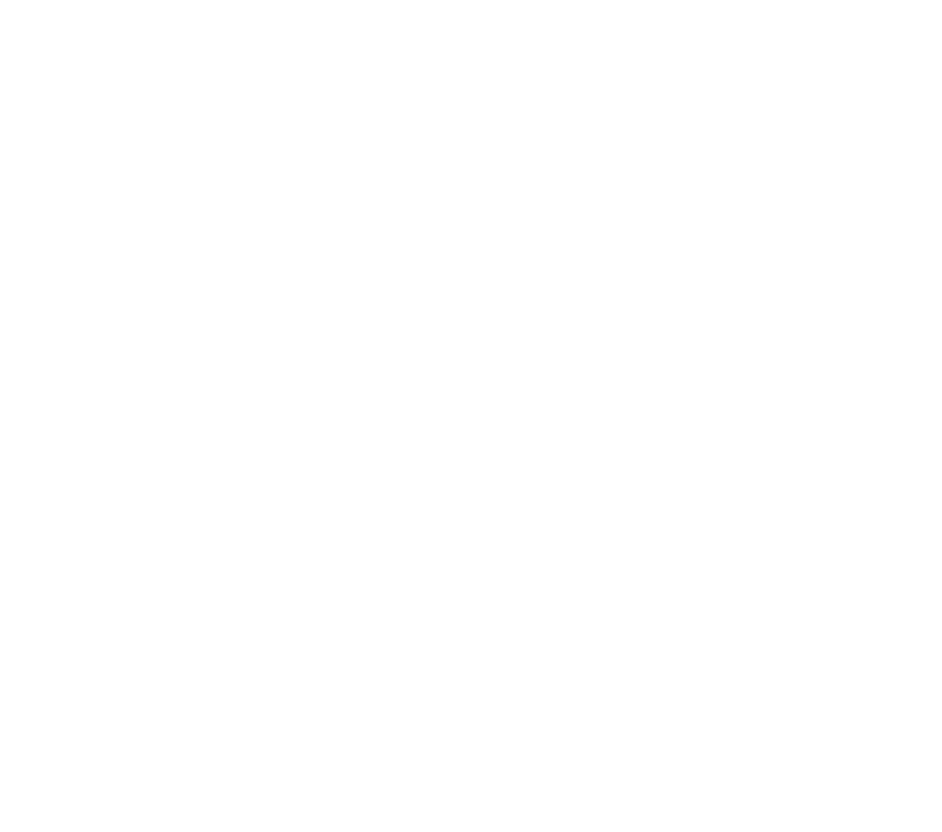
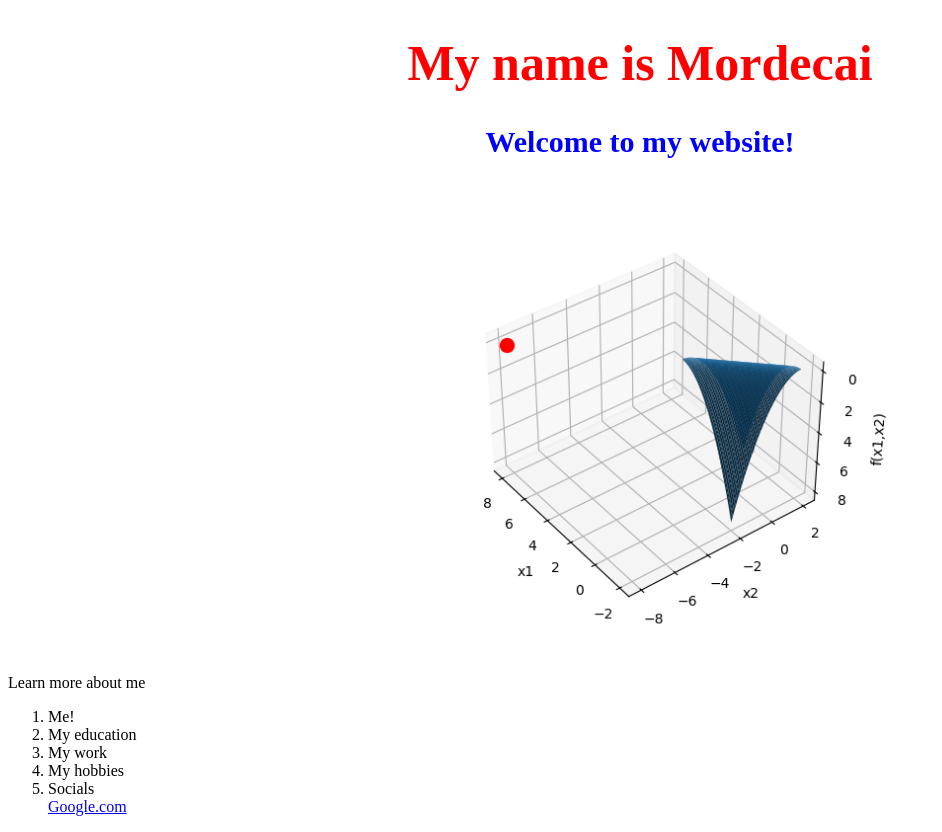
Before and after one commit to iammarvie/Mordecai, a plain HTML site: page main.html in a window 1280 px wide. Shown: the whole page, without its empty margins (0-942 px from the left). Before the commit the page ends 800 px from the top, so only its background shows below. Drawn offline with Linux system fonts and the light colour scheme.

Commit message:
started website

```diff
--- a/main.html
+++ b/main.html
@@ -1,9 +1,26 @@
 <!DOCTYPE html>
+<html>
+<head>
+    <title>Mordecai Ethapemi</title>
+</head>
+<body>
+    <link rel="stylesheet" type="text/css" href="style.css">
+    <div id="heading">
+        <h1 id="heading1">My name is Mordecai </h1>
+        <h2>Welcome to my website!</h2>
+        <img src="ophw2_1c.png" alt = "Optimization Image">
+    </div>
+   <div>
+    <p> Learn more about me</p>
+    <ol> <! -- ordered list -->
+        <li> Me!</li>
+        <li> My education</li>
+        <li> My work</li>
+        <li> My hobbies</li>
+        <li> Socials</li>
+        <a href = "https://www.google.com"> Google.com </a>
+    </ol>
+   </div>
 
-<html>
-  <title>
-  <body>
-
-  </body>
-  </title>
+</body>
 </html>
--- /dev/null
+++ b/style.css
@@ -0,0 +1,24 @@
+#heading1{
+    text-align: center;
+    color: red;
+    font-size: 50px;
+}
+
+h2 {
+    text-align: center;
+    color: blue;
+    font-size: 30px;
+}
+
+img {
+    display: block;
+    margin-left: auto;
+    margin-right: auto;
+    width: 50%;
+}
+
+#heading {
+    text-align: center;
+    color: green;
+    font-size: 30px;
+}
```
Also changed, not shown: ophw2_1c.png (added).
